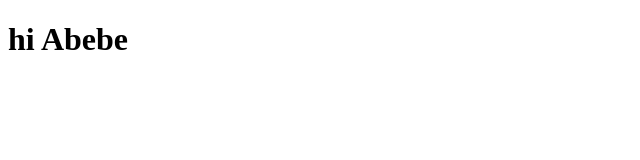
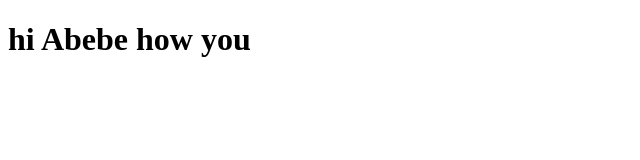
Before and after one commit to gezu2/abeba, a plain HTML site: page index.html in a window 1280 px wide. Shown: the whole page, without its empty margins (0-640 px from the left). Drawn offline with Linux system fonts and the light colour scheme.

Commit message:
updeted h1

```diff
--- a/index.html
+++ b/index.html
@@ -6,6 +6,6 @@
     <title>Document</title>
 </head>
 <body>
-    <h1>hi Abebe</h1>
+    <h1>hi Abebe how you</h1>
 </body>
 </html>
```
